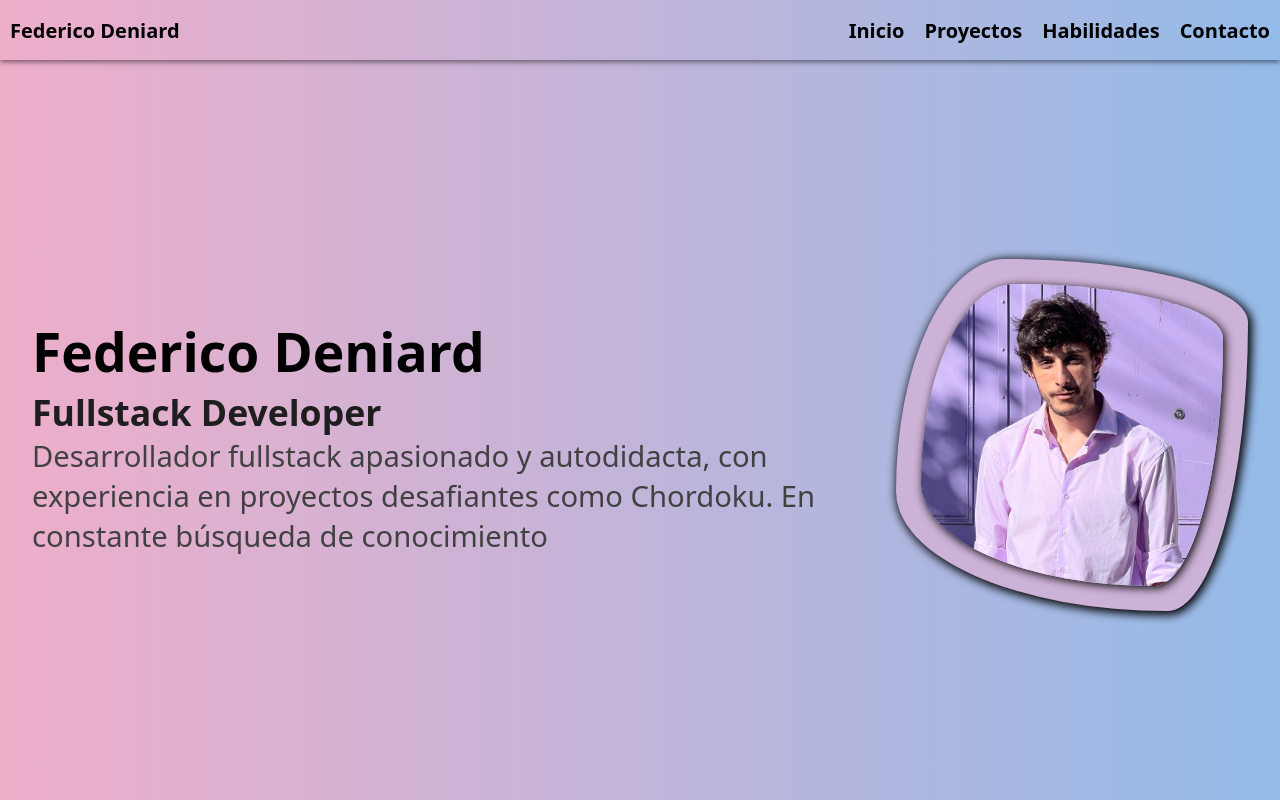
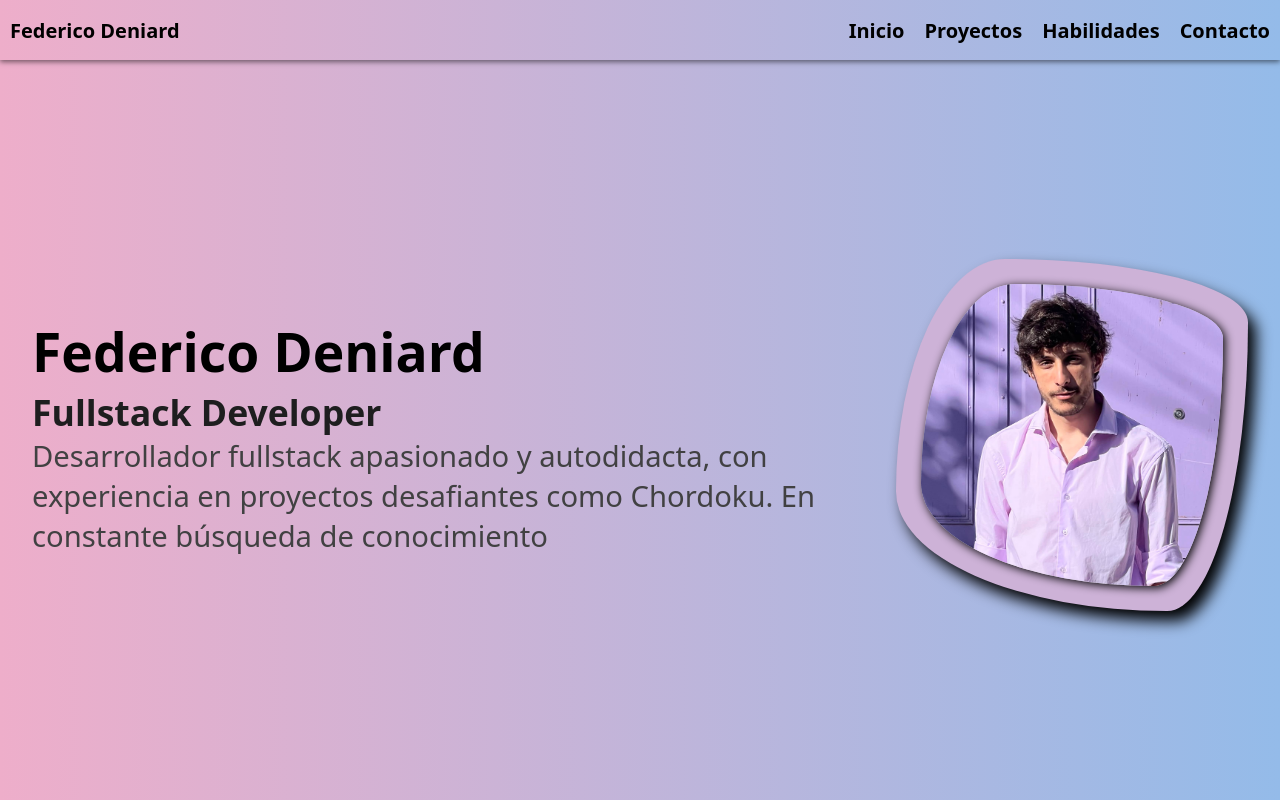
Before and after one commit to FedericoDeniard/rework-portfolio, a React (Vite) app: page / in a window 1280 px wide. Shown: the top 800 px of the page. Built offline with nearby package versions, Linux system fonts and the light colour scheme.

Commit message:
-circleButton shadows changed

```diff
--- a/src/components/circleButton/circleButton.css
+++ b/src/components/circleButton/circleButton.css
@@ -8,7 +8,7 @@
     display: flex;
     justify-content: center;
     align-items: center;
-    box-shadow: 2px 2px 10px 2px #000;
+    box-shadow: 8px 10px 15px 0px #000;
 }
 
 .rotate {
```
